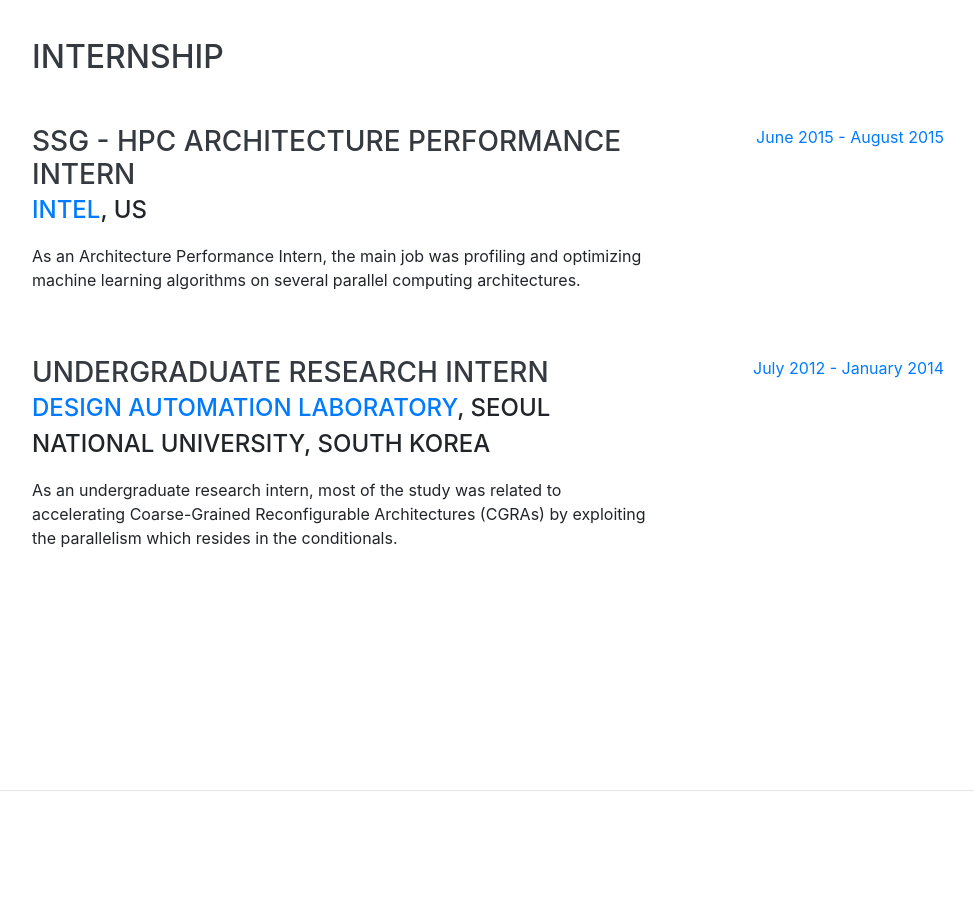
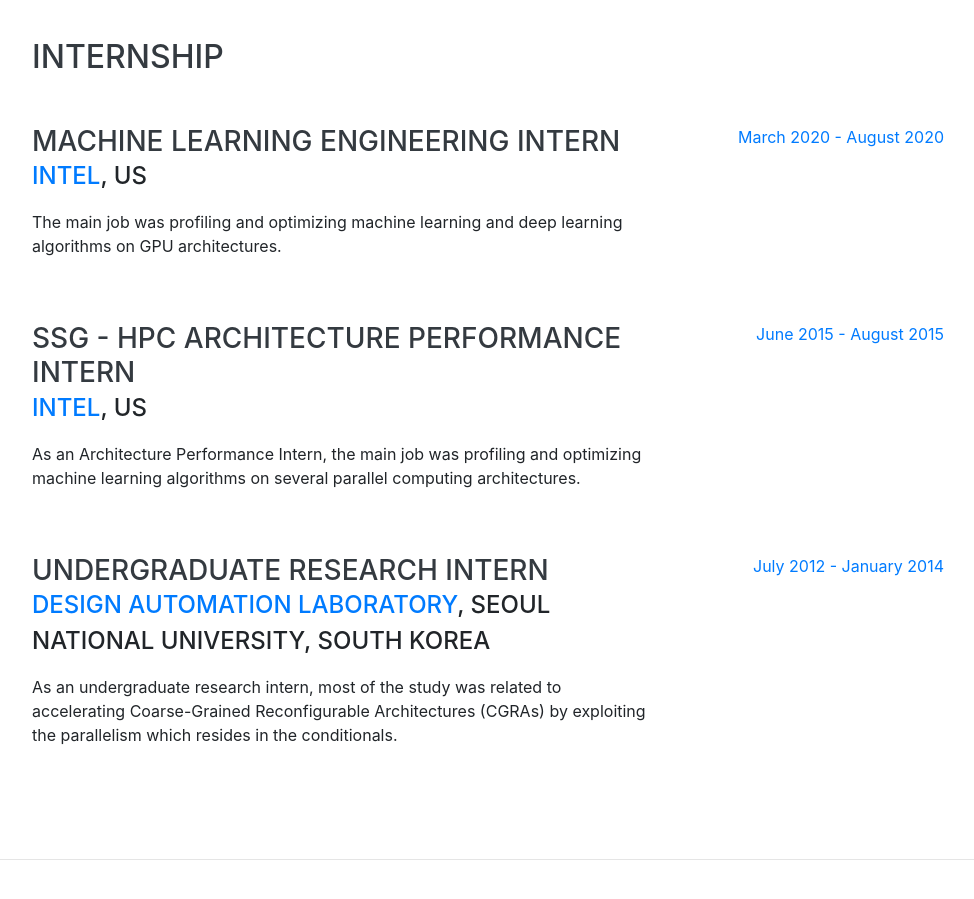
Before and after one commit to jihyun-r/jihyun-r.github.io, a website with bundled scripts: page index.html in a window 1280 px wide. Shown: the part 3500-4399 px from the top of the page, without its empty margins (288-1262 px from the left). Built offline with nearby package versions, Linux system fonts and the light colour scheme; a web font is replaced by a local one.

Commit message:
Intel internship added

```diff
--- a/index.html
+++ b/index.html
@@ -233,6 +233,17 @@
 
         <div class="resume-item d-flex flex-column flex-md-row justify-content-between mb-5">
           <div class="resume-content">
+            <h3 class="mb-0">Machine Learning Engineering Intern</h3>
+            <div class="subheading mb-3"><a href="https://www.intel.com/content/www/us/en/homepage.html">Intel</a>, US</div>
+            <p>The main job was profiling and optimizing machine learning and deep learning algorithms on GPU architectures.</p>
+          </div>
+          <div class="resume-date text-md-right">
+            <span class="text-primary">March 2020 - August 2020</span>
+          </div>
+        </div>
+
+        <div class="resume-item d-flex flex-column flex-md-row justify-content-between mb-5">
+          <div class="resume-content">
             <h3 class="mb-0">SSG - HPC Architecture Performance Intern</h3>
             <div class="subheading mb-3"><a href="https://www.intel.com/content/www/us/en/homepage.html">Intel</a>, US</div>
             <p>As an Architecture Performance Intern, the main job was profiling and optimizing machine learning algorithms on several parallel computing architectures.</p>
```
